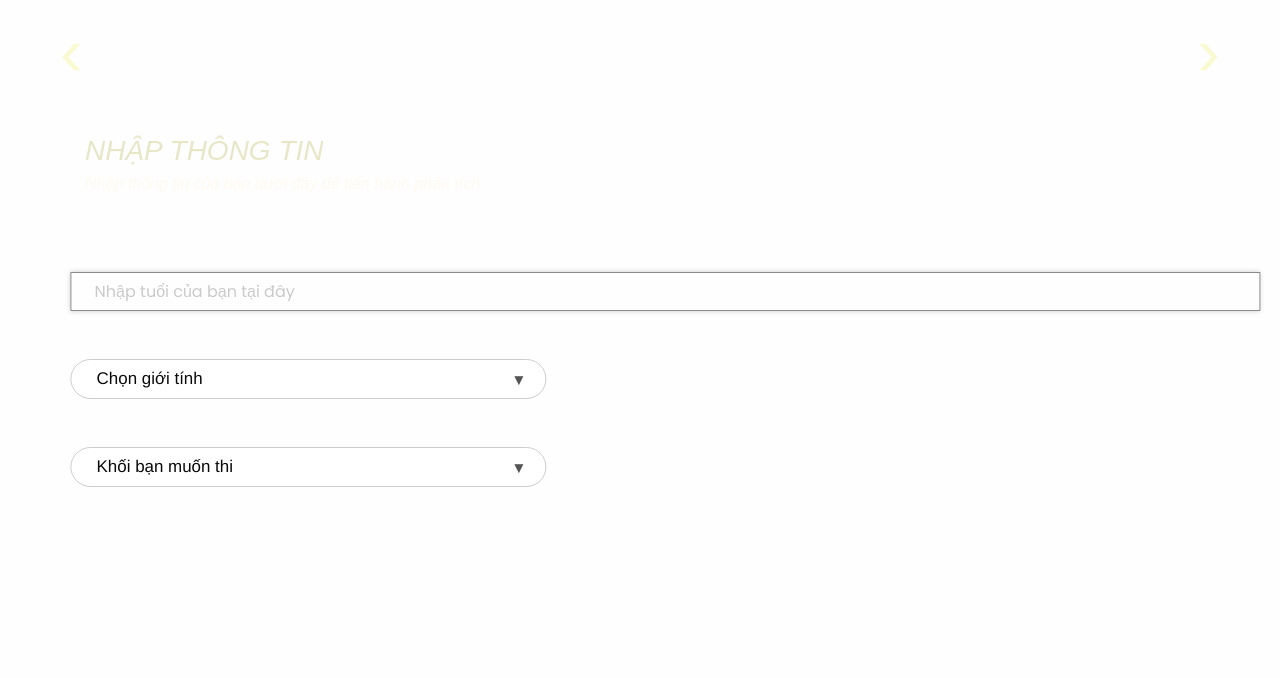
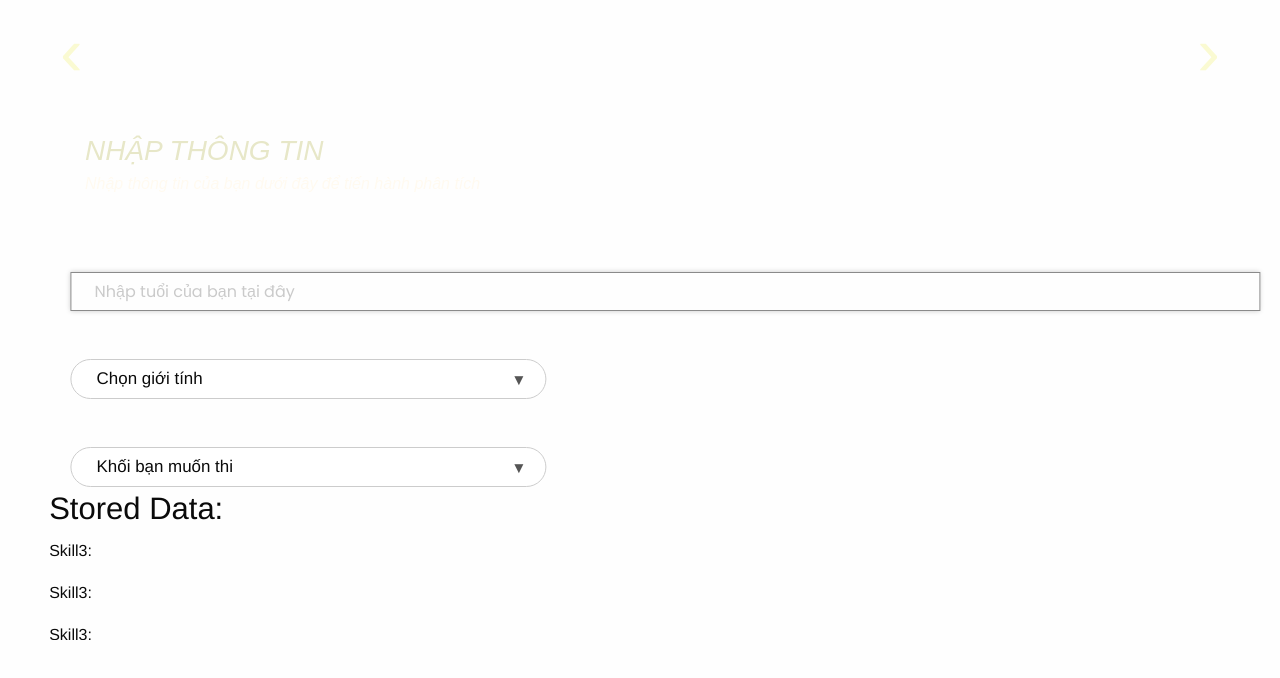
Before and after one commit to Schrrodinger/PEAS-Predictive-Educational-Advisory-System, a React (Vite) app: page /page1 in a window 1280 px wide. Shown: the top 678 px of the page. Built offline with nearby package versions, Linux system fonts and the light colour scheme.

Commit message:
print out the json file of user input in the console

```diff
--- a/src/App.jsx
+++ b/src/App.jsx
@@ -13,7 +13,7 @@ function App() {
     const [formData, setFormData] = useState({
         Age:'',
         Gender:'',
-        Blocks:'',
+        Block:'',
         Mark1:'',
         Mark2:'',
         Mark3:'',
--- a/src/Frontend/Page1.jsx
+++ b/src/Frontend/Page1.jsx
@@ -91,12 +91,12 @@ const Page1 = ({formData,updateFormData}) =>{
                         </div>
                     </label>
                 </form>
-                {/*<div className="formDataDisplay">*/}
-                {/*    <h3>Stored Data:</h3>*/}
-                {/*    <p>Skill3: {formData.Age}</p>*/}
-                {/*    <p>Skill3: {formData.Gender}</p>*/}
-                {/*    <p>Skill3: {formData.Blocks}</p>*/}
-                {/*</div>*/}
+                <div className="formDataDisplay">
+                    <h3>Stored Data:</h3>
+                    <p>Skill3: {formData.Age}</p>
+                    <p>Skill3: {formData.Gender}</p>
+                    <p>Skill3: {formData.Block}</p>
+                </div>
             </div>
         </div>
     );
--- a/src/Frontend/Page6.jsx
+++ b/src/Frontend/Page6.jsx
@@ -32,27 +32,41 @@ const Page6 = ({formData,updateFormData}) =>{
     // HANDLE FORM SUBMISSION
     const handleSubmit = async (e) => {
         e.preventDefault();
+        const requiredFields = ['Age','Gender','Block','Mark1','Mark2','Mark3','Skill1','Skill2','Skill3','Skill4','Skill5','Skill6','Skill7','Skill8','Skill9','Skill10','Skill11','Budget', 'Location', 'KeyFactor']; // Add all required fields from Page1 to Page6
+        const missingFields = requiredFields.filter(field => !formData[field]);
 
-        try {
-            // Send form data to Flask backend
-            const response = await fetch('http://localhost:5000/predict', {
-                method: 'POST',
-                headers: {
-                    'Content-Type': 'application/json'
-                },
-                body: JSON.stringify(formData)
-            });
+        if (missingFields.length > 0) {
+            alert(`Please fill in the following fields: ${missingFields.join(', ')}`);
+            return;
+        }
 
-            const result = await response.json();
-            if (response.ok) {
-                console.log('Prediction result:', result);
-                // Navigate to a new page or display the result as needed
-            } else {
-                console.error('Error:', result.error);
-            }
-        } catch (error) {
-            console.error('Error during submission:', error);
-        }
+        // Convert formData to JSON and store it (this can be sent to a server or downloaded as a file)
+        const formDataJson = JSON.stringify(formData, null, 2);
+        console.log("Form Data JSON:", formDataJson);
+
+        // You can save this JSON to localStorage or send it to the server as per your requirement
+        localStorage.setItem('formData', formDataJson);
+
+        // try {
+        //     // Send form data to Flask backend
+        //     const response = await fetch('http://localhost:5000/predict', {
+        //         method: 'POST',
+        //         headers: {
+        //             'Content-Type': 'application/json'
+        //         },
+        //         body: JSON.stringify(formData)
+        //     });
+        //
+        //     const result = await response.json();
+        //     if (response.ok) {
+        //         console.log('Prediction result:', result);
+        //         // Navigate to a new page or display the result as needed
+        //     } else {
+        //         console.error('Error:', result.error);
+        //     }
+        // } catch (error) {
+        //     console.error('Error during submission:', error);
+        // }
     };
 
 
@@ -175,177 +189,3 @@ const Page6 = ({formData,updateFormData}) =>{
     );
 };
 export default Page6;
-
-// import './Decorator.css';
-// import {useEffect, useState} from "react";
-// import {useNavigate} from "react-router-dom";
-//
-// const Page6 = ({formData, updateFormData}) => {
-//     const navigate = useNavigate();
-//     const [fade, setFade] = useState(true);
-//
-//     // HANDLE BACKWARD PAGE TRANSITION
-//     const handleBackButtonClick = () => {
-//         setFade(true);
-//         setTimeout(() => {
-//             setFade(true);
-//             navigate('/page5');
-//         }, 150);
-//     };
-//
-//     // HANDLE FORM SUBMISSION
-//     const handleSubmit = async (e) => {
-//         e.preventDefault();
-//
-//         try {
-//             // Send form data to Flask backend
-//             const response = await fetch('http://localhost:5000/predict', {
-//                 method: 'POST',
-//                 headers: {
-//                     'Content-Type': 'application/json'
-//                 },
-//                 body: JSON.stringify(formData)
-//             });
-//
-//             const result = await response.json();
-//             if (response.ok) {
-//                 console.log('Prediction result:', result);
-//                 // Navigate to a new page or display the result as needed
-//             } else {
-//                 console.error('Error:', result.error);
-//             }
-//         } catch (error) {
-//             console.error('Error during submission:', error);
-//         }
-//     };
-//
-//     return (
-//         <div className={`LastPage large-12 small-12 medium-12 columns ${fade ? 'fade-out' : ''}`} style={{
-//             boxSizing: 'border-box',
-//             marginLeft: 0,
-//             marginTop: 0,
-//             width: '100%',
-//             height: '80vh',
-//             position: 'relative',
-//             overflowY: 'scroll'
-//         }}>
-//             <div className="Panigation large-12 medium-12 small-12 columns" style={{
-//                 boxSizing: 'border-box',
-//                 position: 'relative',
-//                 width: '100%',
-//                 height: 'fit-content',
-//                 margin: 'auto',
-//                 display: 'flex',
-//                 justifyContent: 'space-between',
-//                 alignSelf: 'center',
-//                 alignItems: 'center'
-//             }}>
-//                 <a href="#" className="Previous large-6 medium-6 small-6 columns"
-//                    style={{position: 'relative', height: 'inherit', width: 'fit-content'}}>
-//                     <span className="LeftPani large-12 medium-12 small-12 columns"
-//                           style={{position: 'relative', color: 'lightgoldenrodyellow', textAlign: 'left'}}
-//                           onClick={handleBackButtonClick}>&#8249;</span>
-//                 </a>
-//                 <div className="SubmitButton large-6 medium-6 small-6 columns" style={{
-//                     position: 'relative',
-//                     height: 'inherit',
-//                     width: 'fit-content',
-//                     alignSelf: 'center',
-//                     alignItems: 'center'
-//                 }}>
-//                     <button type="submit" className="button Submit large-12 medium-12 small-12 columns" style={{
-//                         position: 'relative',
-//                         background: 'lightgoldenrodyellow',
-//                         textAlign: 'center',
-//                         borderRadius: '50px',
-//                         color: 'black',
-//                         fontFamily: 'Montserrat, sans-serif',
-//                         fontKerning: 'auto',
-//                         fontStyle: 'italic',
-//                         fontWeight: 'bold',
-//                         display: 'flex',
-//                         alignItems: 'center',
-//                         justifyContent: 'center'
-//                     }} onClick={handleSubmit}>Submit</button>
-//                 </div>
-//             </div>
-//             <div className="Text large-12 medium-12 small-12 columns" style={{
-//                 boxSizing: 'border-box',
-//                 position: 'relative',
-//                 width: '100%',
-//                 height: 'fit-content',
-//                 margin: 'auto'
-//             }}>
-//                 <div className="Title large-12 medium-12- small-12 columns" style={{
-//                     position: 'relative',
-//                     fontKerning: 'auto',
-//                     fontFamily: 'Montserrat, sans-serif',
-//                     color: '#E7E7C8',
-//                     fontStyle: 'italic'
-//                 }}>
-//                     NHẬP THÔNG TIN
-//                 </div>
-//                 <div className="Sub large-12 medium-12- small-12 columns" style={{
-//                     position: 'relative',
-//                     fontKerning: 'auto',
-//                     fontFamily: 'Montserrat, sans-serif',
-//                     color: 'floralwhite', fontStyle: 'italic'
-//                 }}>
-//                     Nhập thông tin của bạn dưới đây để tiến hành phân tích
-//                 </div>
-//             </div>
-//             <div className="LastContainer large-12 medium-12 small-12 columns"
-//                  style={{boxSizing: 'border-box', position: 'relative', width: '100%', height: 'fit-content'}}>
-//                 <form className="General1 large-12 medium-12 small-12 columns" style={{height: "fit-content"}}
-//                       onChange={handleDataChange}>
-//                     <label className="Budget" style={{position: 'relative'}}>
-//                         <div className="custom-select">
-//                             <select className="Bar" id="budget" name="Budget" required>
-//                                 <option value="" disabled selected>Chọn mức học phí phù hợp với bạn</option>
-//                                 <option>Dưới 50.000.000 VND/năm</option>
-//                                 <option>Trên 50.000.000 VND/năm</option>
-//                                 <option>Trên 100.000.000 VND/năm</option>
-//                             </select>
-//                         </div>
-//                     </label>
-//                     <label className="Location" style={{position: 'relative'}}>
-//                         <div className="custom-select">
-//                             <select className="Bar" id="location" name="Location" required>
-//                                 <option value="" disabled selected>Chọn nơi bạn muốn học</option>
-//                                 <option>Khu vực miền Bắc</option>
-//                                 <option>Khu vực miền Trung</option>
-//                                 <option>Khu vực miền Nam</option>
-//                             </select>
-//                         </div>
-//                     </label>
-//                     <label className="KeyFactor" style={{position: 'relative'}}>
-//                         <div className="custom-select">
-//                             <select className="Bar" id="keyfactor" name="KeyFactor" required
-//                                     onChange={handleSelectChange} style={{overflowY: 'scroll'}}>
-//                                 <option value="" disabled selected>Chọn yếu tố ưu tiên khi chọn ngành
-//                                 </option>
-//                                 <option>Khả năng học hỏi</option>
-//                                 <option>Cơ hội phát triển</option>
-//                                 <option>Thu nhập cao</option>
-//                                 <option>Công việc ổn định</option>
-//                                 <option>Thách thức và kích thích</option>
-//                                 <option>Sáng tạo</option>
-//                                 <option>Linh hoạt thời gian</option>
-//                                 <option>Có thể đóng góp cho xã hội</option>
-//                                 <option>Khác</option>
-//                             </select>
-//                         </div>
-//                     </label>
-//                 </form>
-//                 <div className="formDataDisplay">
-//                     <h3>Stored Data:</h3>
-//                     <p>Budget: {formData.Budget}</p>
-//                     <p>Location: {formData.Location}</p>
-//                     <p>Keyfactor: {formData.KeyFactor}</p>
-//                 </div>
-//             </div>
-//         </div>
-//     );
-// };
-//
-// export default Page6;
```
Also changed, not shown: 1 other file (tests, documents, lock files or other folders).
